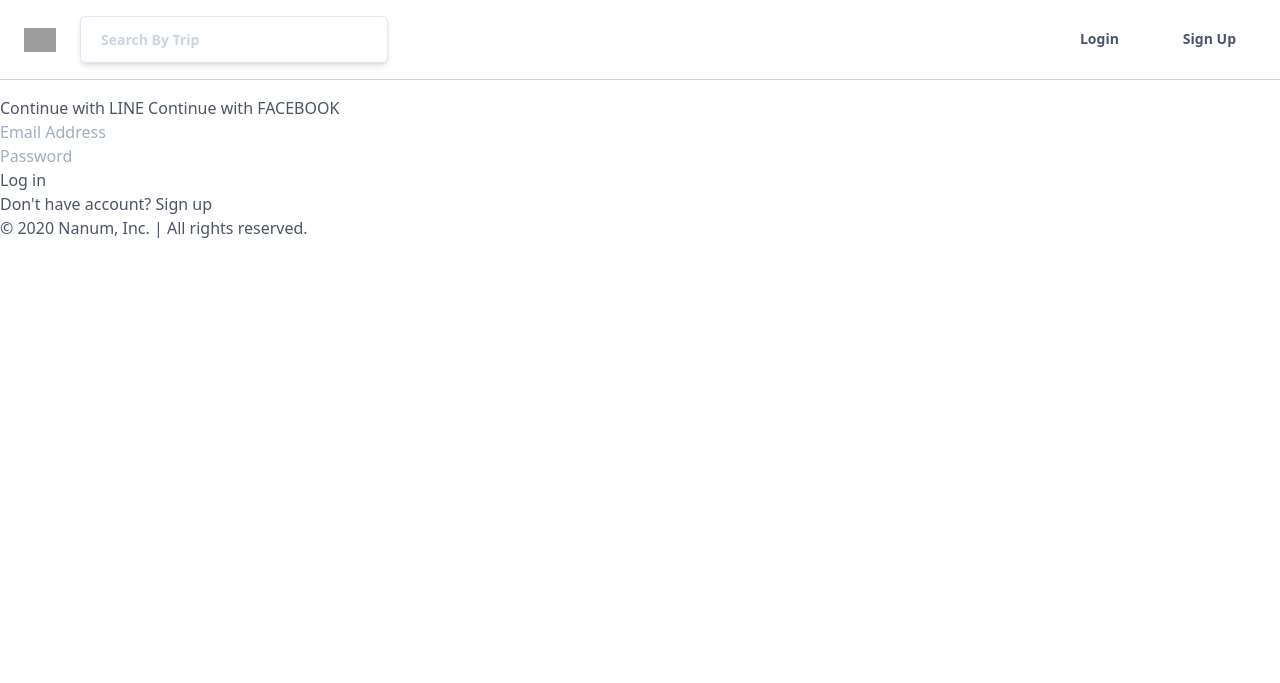
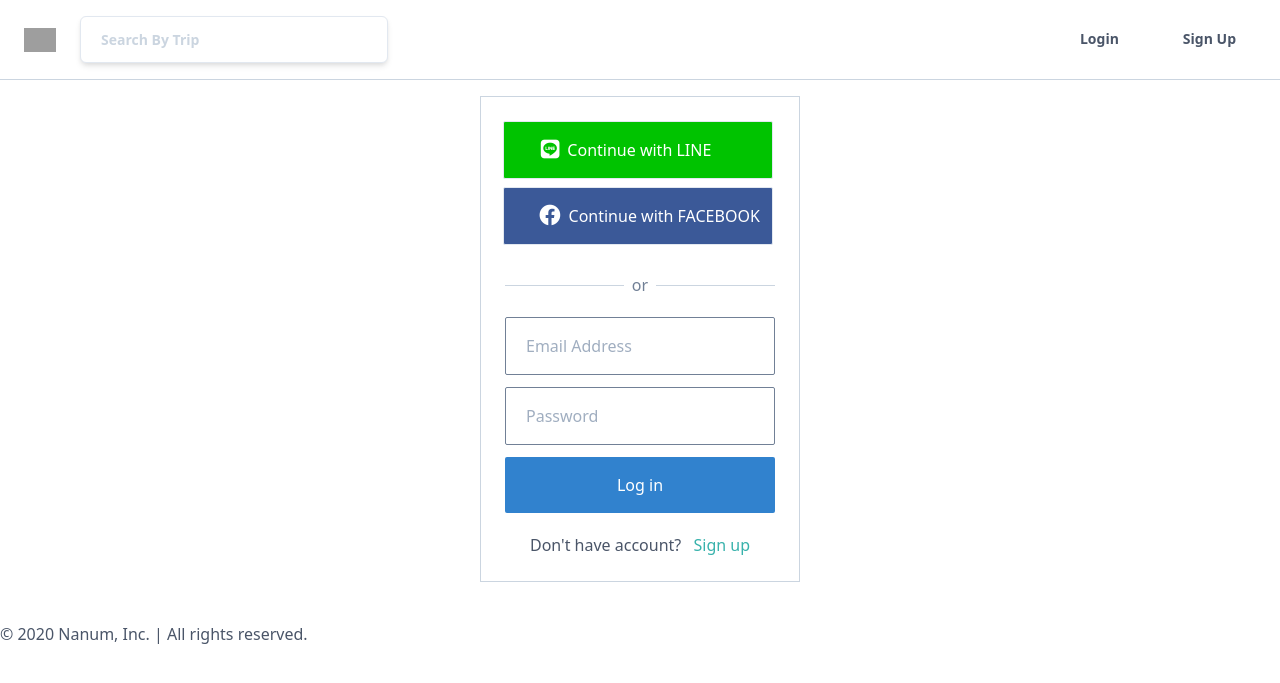
Before and after one commit to ChoiNakHoon/stampKorea, a Django app: page /users/login/ in a window 1280 px wide. Shown: the top 683 px of the page. Run offline with Django 3.2, Linux system fonts and the light colour scheme; style sheets or scripts are compiled from the project's sources; some libraries are stand-ins or nearby versions; grey boxes are pictures that could not be loaded.

Commit message:
Sign up & Log in CSS
  - CSS 작업...

```diff
--- a/assets/scss/styles.scss
+++ b/assets/scss/styles.scss
@@ -14,4 +14,39 @@
     @apply border-blue-500;
   }
 }
+
+.btn {
+  @apply text-center rounded-sm py-4 font-light w-full;
+}
+
+.btn_link {
+  @apply text-center rounded-lg py-2 font-light w-full bg-red-400 text-white;
+}
+
+.form_login {
+  @apply rounded-sm py-4 font-light w-full text-left border border-gray-600 px-5;
+  &:focus {
+    @apply outline-none border-teal-600;
+  }
+}
+
+form {
+  .common_input {
+    @apply rounded-sm py-4 font-light w-full text-left border border-gray-600 px-5 mb-3;
+    input,
+    select {
+      &:focus {
+        @apply outline-none border-teal-600;
+      }
+    }
+    &.has_error {
+      input {
+        @apply bg-red-200 border-red-200;
+        &:focus {
+          @apply border-red-200;
+        }
+      }
+    }
+  }
+}
 @tailwind utilities;
--- a/templates/mixins/auth/auth_form.html
+++ b/templates/mixins/auth/auth_form.html
@@ -1,10 +1,9 @@
-<form method="POST" enctype="multipart/form-data">
+<form method="POST" class="w-full" enctype="multipart/form-data">
     {% csrf_token %}
 
     {% if form.non_field_errors %}
-
         {% for error in form.non_field_errors %}
-            <span>{{error}}</span>
+            <span class="text-red-700 font-medium">{{error}}</span>
         {% endfor %}
     {% endif %}
 
@@ -12,5 +11,5 @@
         {% include "mixins/auth/form_input.html" with field=field %}
     {% endfor %}
 
-    <button>{{cta}}</button>
+    <button class="btn text-white bg-blue-600 focus:outline-none">{{cta}}</button>
 </form>
--- a/templates/mixins/auth/form_input.html
+++ b/templates/mixins/auth/form_input.html
@@ -1,8 +1,8 @@
-<div>
+<div class="common_input {% if field.errors %}has_error{% endif %}">
     {{field}}
     {% if field.erros %}
         {% for error in field.errors %}
-            <span>{{error}}</span>
+            <span class="text-red-700 font-medium">{{error}}</span>
         {% endfor %}
     {% endif %}
 </div>
--- a/templates/partials/social_login.html
+++ b/templates/partials/social_login.html
@@ -1,4 +1,12 @@
-<div>
-    <a href="{% url 'users:line-login' %}"> Continue with LINE </a>
-    <a href="{% url 'users:fb-login'%}"> Continue with FACEBOOK </a>
+<div class="flex flex-col w-full items-center">
+    <a class="btn mr-1 mb-2 pr-12 pl-2 bg-line border text-white"href="{% url 'users:line-login' %}">
+        <i class="fab fa-line ml-4 mr-2 fa-lg text-white"></i>Continue with LINE </a>
+    <a class="btn mr-1 mb-2 pr-px pl-2 bg-facebook border text-white"href="{% url 'users:fb-login'%}">
+        <i class="fab fa-facebook ml-4 mr-2 fa-lg text-white"></i>Continue with FACEBOOK </a>
+
+    <div class="flex items-center w-full my-5">
+        <div class="h-px w-full bg-gray-400"></div>
+        <span class="text-gray-600 font-medium mx-2">or</span>
+        <div class="h-px w-full bg-gray-400"></div>
+    </div>
 </div>
--- a/templates/users/login.html
+++ b/templates/users/login.html
@@ -2,12 +2,12 @@
 {% block page_title %} Login {% endblock page_title %}
 
 {% block content %}
-    <div>
+    <div class="container xl:w-1/4 lg:w-5/12 md:w-1/2 mx-auto my-10 flex flex-col items-center p-6 border border-gray-400">
         {% include "partials/social_login.html" %}
         {% include "mixins/auth/auth_form.html" with form=form cta="Log in" %}
-        <div>
-            <span>Don't have account?</span>
-            <a href="#">Sign up</a>
+        <div class="mt-5 font-light">
+            <span class="mr-2">Don't have account?</span>
+            <a class="text-teal-500 font-medium" href="{% url 'users:signup' %}">Sign up</a>
         </div>
     </div>
 {% endblock content %}
--- a/users/views.py
+++ b/users/views.py
@@ -1,7 +1,7 @@
 import os
 import uuid
 import requests
-from django.views.generic import FormView, DetailView, UpdateView, View
+from django.views.generic import FormView, DetailView, UpdateView
 from django.shortcuts import redirect, reverse, render
 from django.urls import reverse_lazy
 from django.contrib import messages
@@ -22,7 +22,6 @@ class LoginView(mixnis.LoggedOutOnlyView, FormView):
         if user is not None:
             login(self.request, user)
         if user.email_verified is False:
-            print("인증 해주세요")
             log_out(self.request)
             return redirect(reverse("users:check-email", kwargs={"user": email}))
         return super().form_valid(form)
```
Also changed, not shown: templates/users/signup.html (+4 -4 lines).
